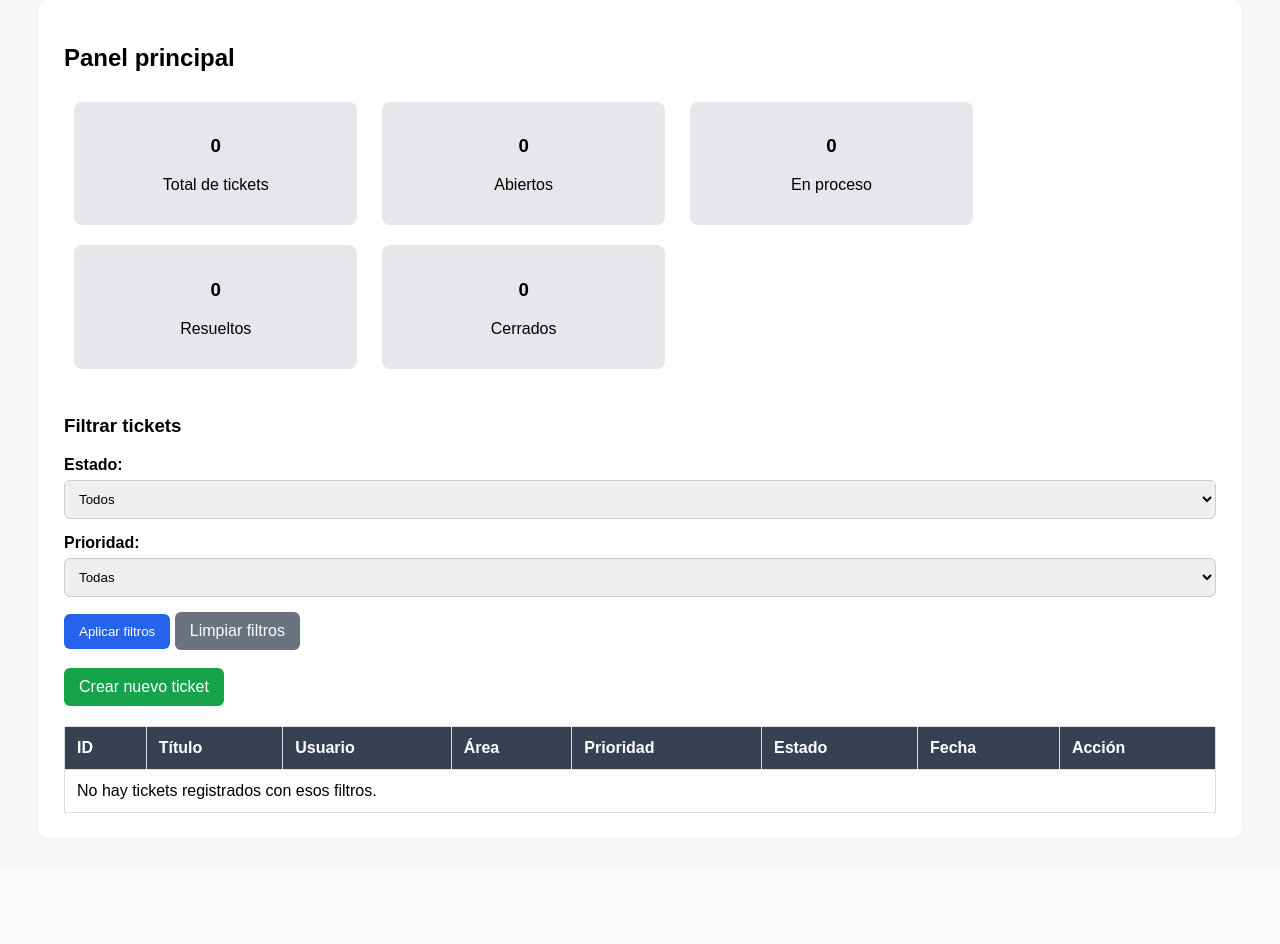
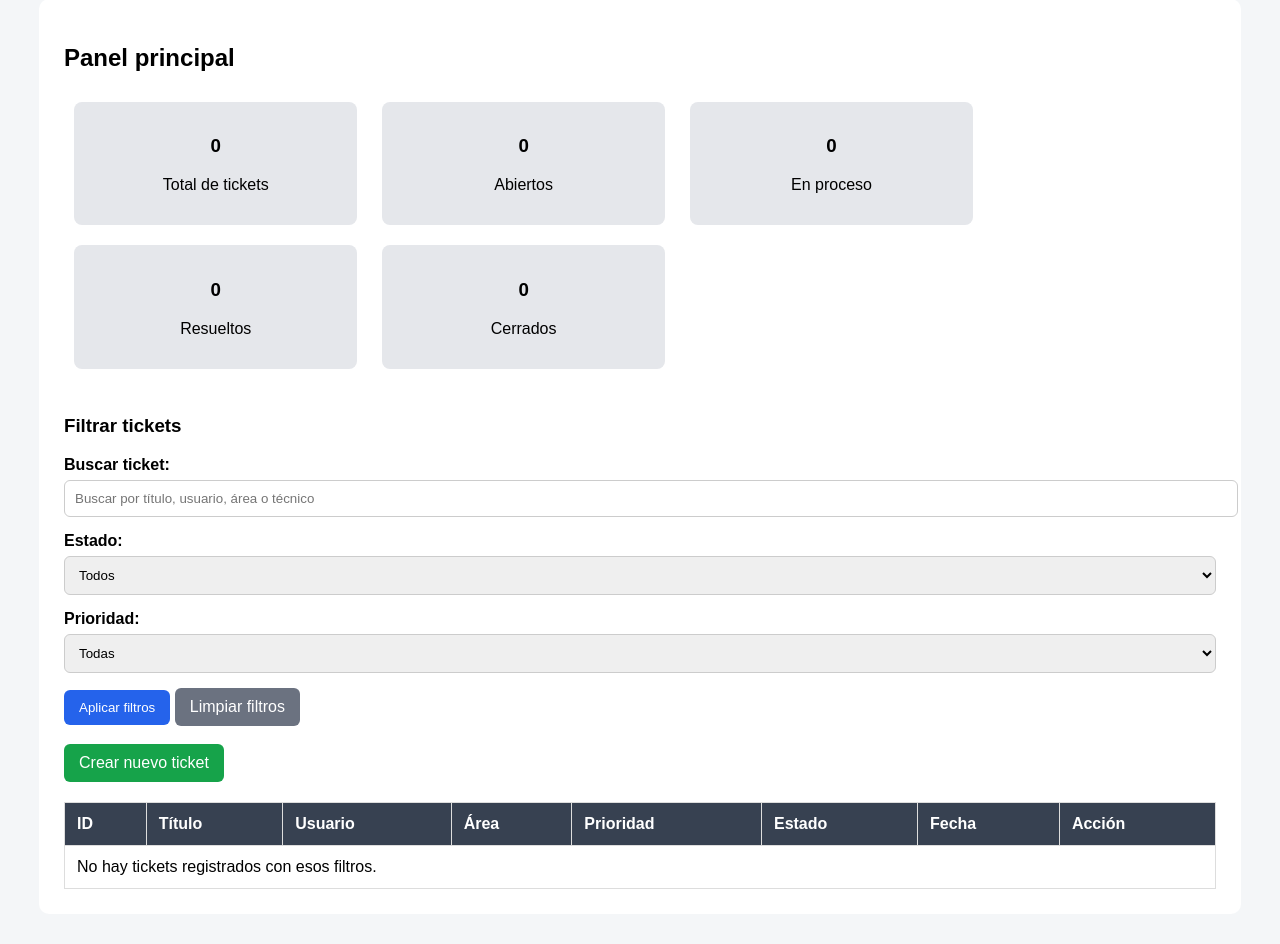
Before and after one commit to cristiangael381/sistema-tickets-soporte, a Django app: page / in a window 1280 px wide. Shown: the part 227-1171 px from the top of the page. Before the commit the page ends 1040 px from the top, so only its background shows below. Run offline with Django 5.2, Linux system fonts and the light colour scheme; data that the repository does not hold is empty.

Commit message:
Agrega buscador de tickets

```diff
--- a/tickets/templates/tickets/inicio.html
+++ b/tickets/templates/tickets/inicio.html
@@ -34,6 +34,14 @@
 <h3>Filtrar tickets</h3>
 
 <form method="GET">
+    <label>Buscar ticket:</label>
+    <input
+        type="text"
+        name="buscar"
+        class="form-control"
+        placeholder="Buscar por título, usuario, área o técnico"
+        value="{{ buscar|default:'' }}"
+    >
     <label>Estado:</label>
     <select name="estado" class="form-control">
         <option value="">Todos</option>
--- a/tickets/views.py
+++ b/tickets/views.py
@@ -7,6 +7,7 @@ from .forms import TicketForm, ActualizarTicketForm
 def inicio(request):
     estado = request.GET.get('estado')
     prioridad = request.GET.get('prioridad')
+    buscar = request.GET.get('buscar')
 
     tickets = Ticket.objects.all().order_by('-fecha_creacion')
 
@@ -15,6 +16,17 @@ def inicio(request):
 
     if prioridad:
         tickets = tickets.filter(prioridad=prioridad)
+
+    if buscar:
+        tickets = tickets.filter(
+            titulo__icontains=buscar
+        ) | Ticket.objects.filter(
+            nombre_usuario__icontains=buscar
+        ) | Ticket.objects.filter(
+            area__icontains=buscar
+        ) | Ticket.objects.filter(
+            tecnico_asignado__icontains=buscar
+        )
 
     total_tickets = Ticket.objects.count()
     abiertos = Ticket.objects.filter(estado='Abierto').count()
@@ -31,6 +43,7 @@ def inicio(request):
         'cerrados': cerrados,
         'estado_seleccionado': estado,
         'prioridad_seleccionada': prioridad,
+        'buscar': buscar,
     })
 
 def crear_ticket(request):
```
